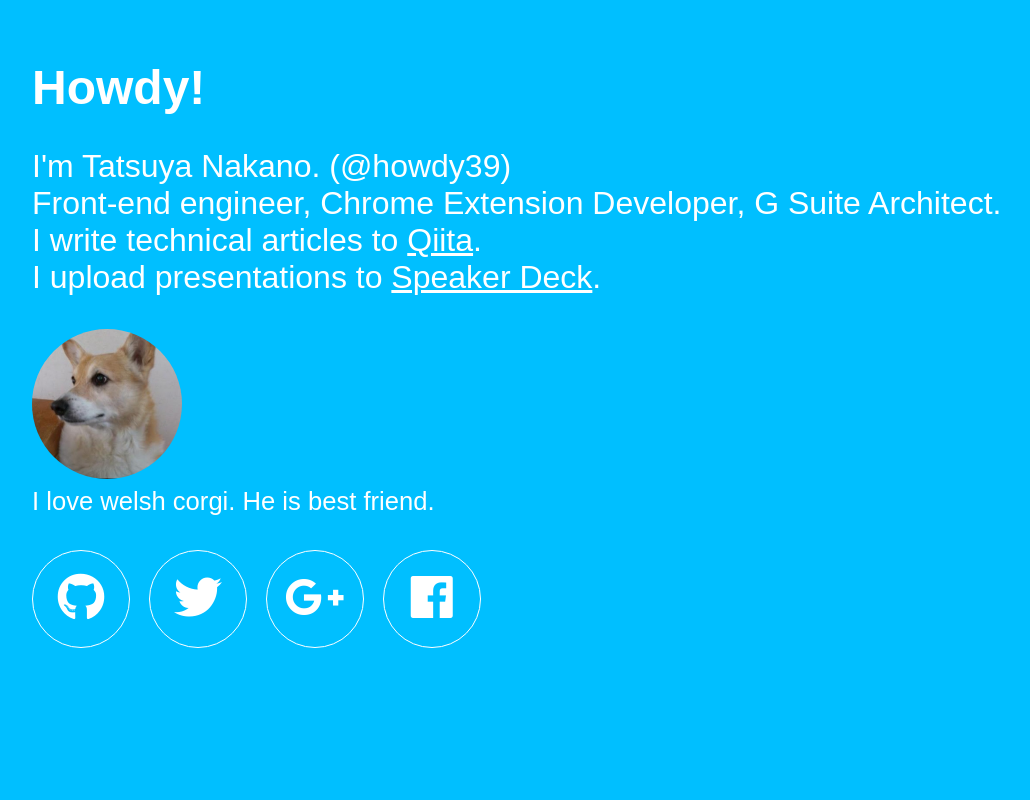
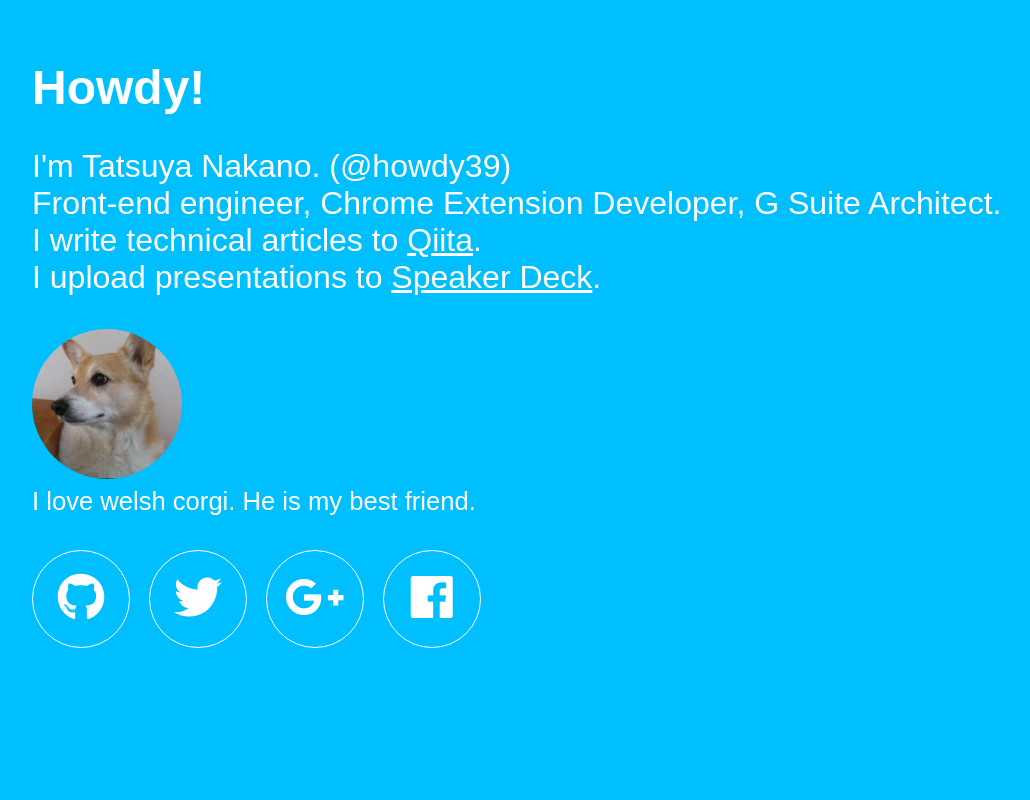
Before and after one commit to howdy39/howdy39.github.io, a website: page index.html in a window 1280 px wide. Shown: the top 800 px of the page, without its empty margins (28-1058 px from the left). Drawn offline with Linux system fonts and the light colour scheme.

Commit message:
myを追加

```diff
--- a/index.html
+++ b/index.html
@@ -26,7 +26,7 @@
     <figure class="left" data-delighter>
       <img class="post-profile-image" src="images/howdy39.jpeg" alt="howdy39 icon">
       <figcaption>
-        I love welsh corgi. He is best friend.
+        I love welsh corgi. He is my best friend.
       </figcaption>
     </figure>
 
```
